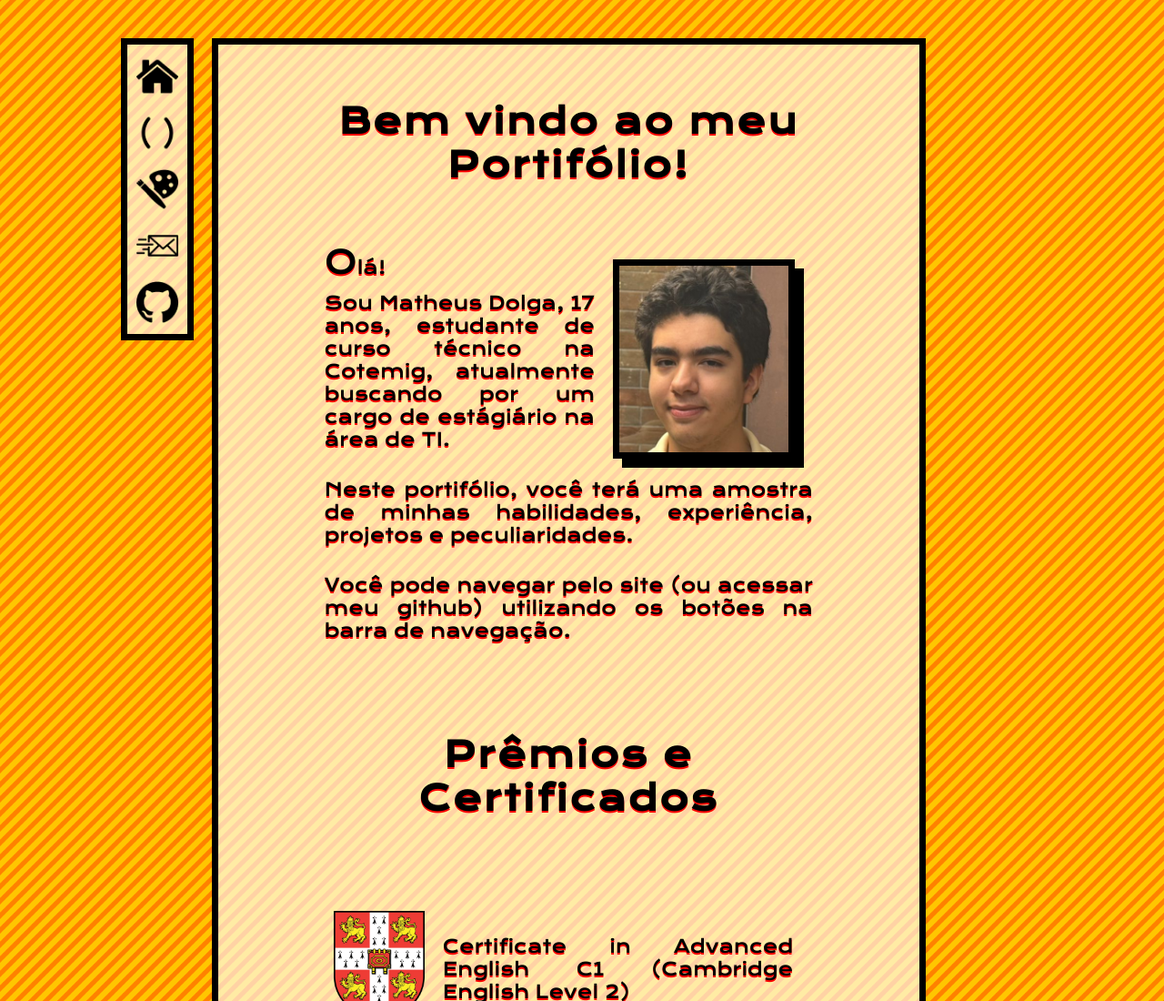
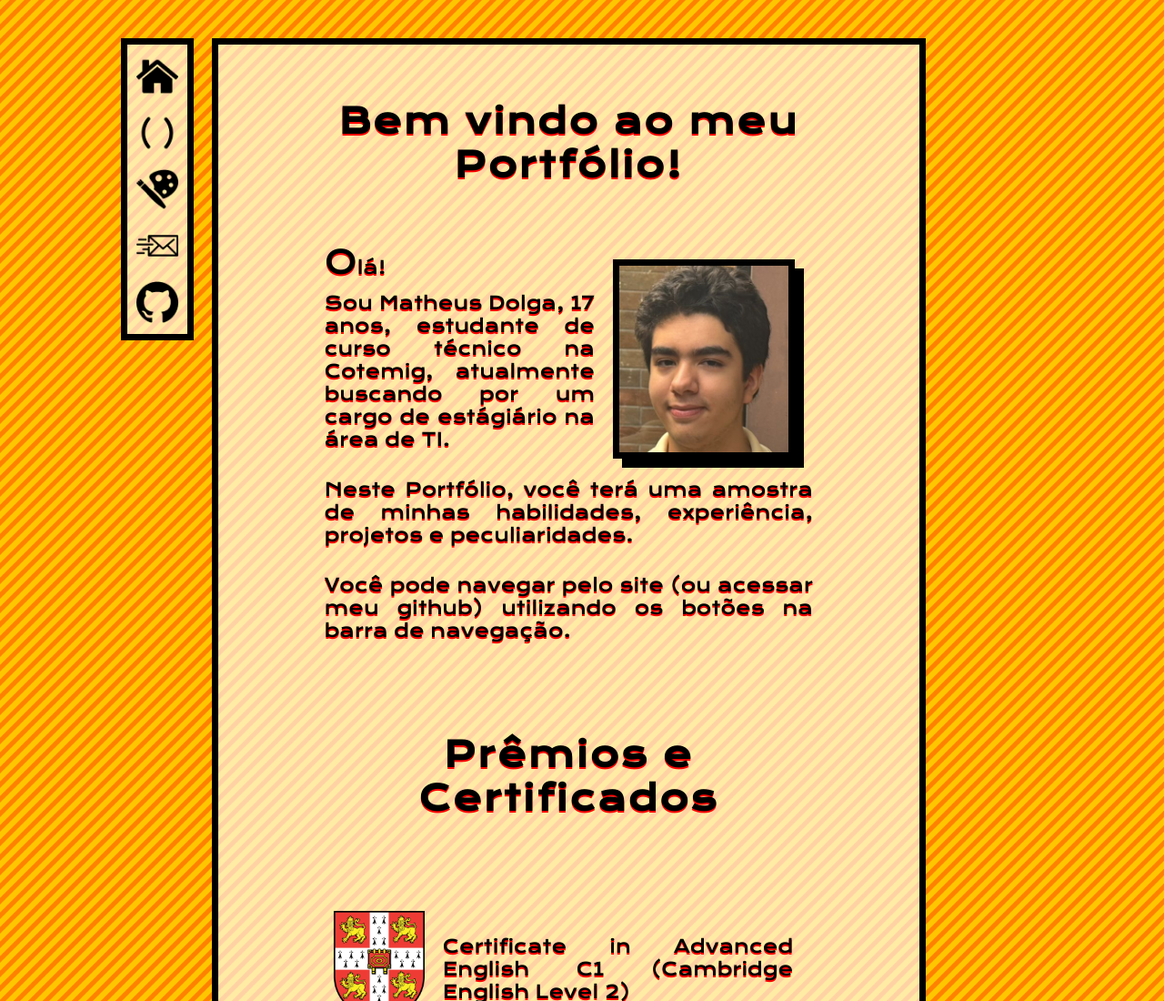
Before and after one commit to MatheusDolga/portfolio, a plain HTML site: page index.html in a window 1280 px wide. Shown: the top 1100 px of the page at 91% size. Drawn offline with nearby package versions, Linux system fonts and the light colour scheme.

Commit message:
Corrected gramatical mistake in index.html

```diff
--- a/index.html
+++ b/index.html
@@ -24,7 +24,7 @@
     </nav>
     <main>
         <div>
-            <h1>Bem vindo ao meu Portifólio!</h1>
+            <h1>Bem vindo ao meu Portfólio!</h1>
             <div>
                 <img src="imgs/self.png" alt="Foto de Matheus Dolga" id="homePhoto">
                 <p id="introText">
@@ -35,7 +35,7 @@
                 </p>
                 <br>
                 <p>
-                    Neste portifólio, você terá uma amostra de minhas habilidades, experiência, projetos e peculiaridades.
+                    Neste Portfólio, você terá uma amostra de minhas habilidades, experiência, projetos e peculiaridades.
                 </p>
                 <br>
                 <p id="middleSeparator">
```
